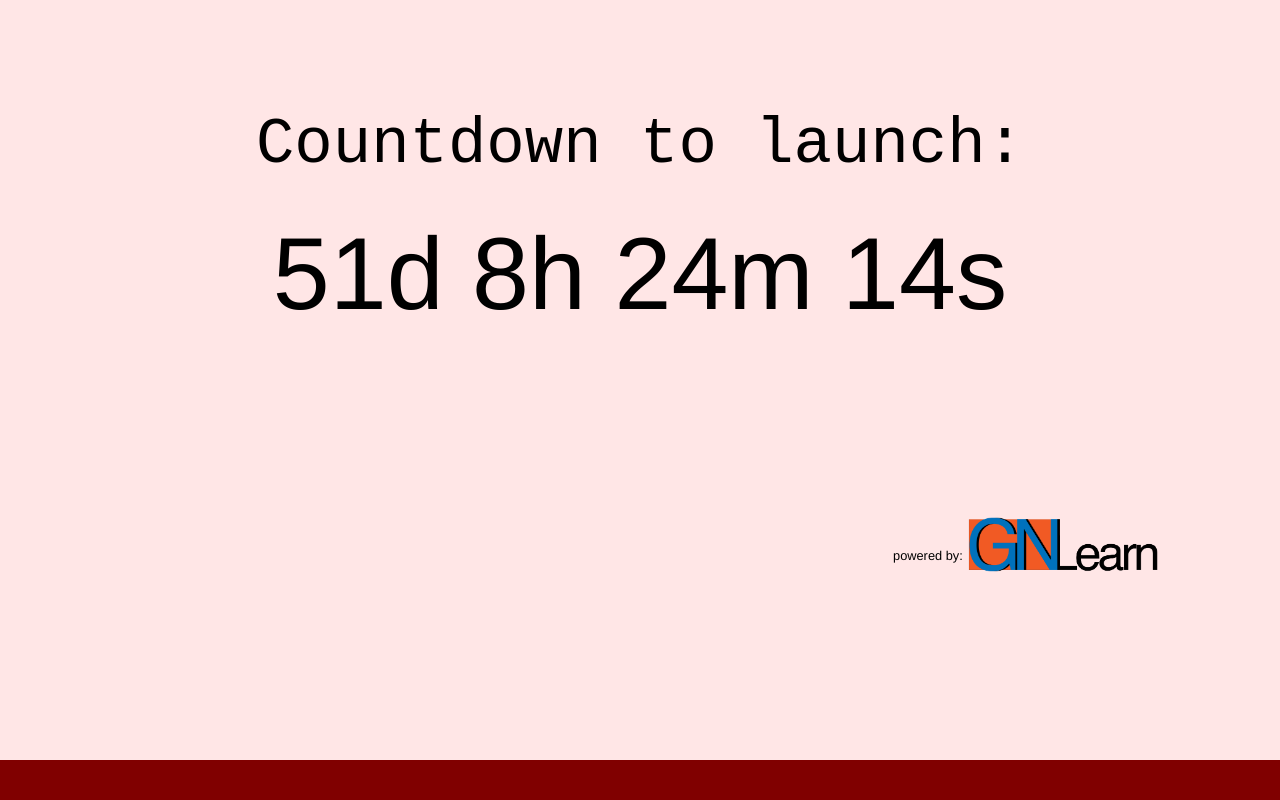
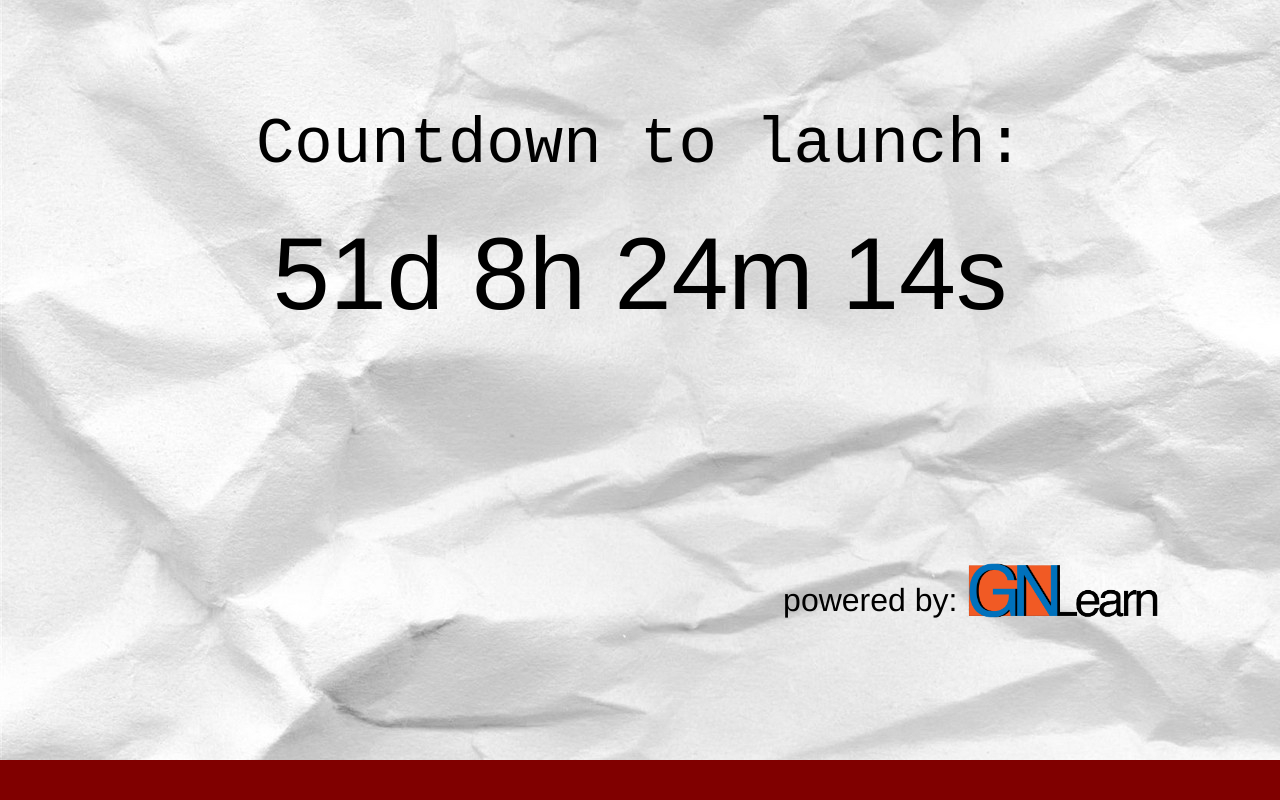
Before and after one commit to gnstic/glear.github.io, a plain HTML site: page index.html in a window 1280 px wide. Shown: the top 800 px of the page. Drawn offline with nearby package versions, Linux system fonts and the light colour scheme.

Commit message:
Update index.html

```diff
--- a/index.html
+++ b/index.html
@@ -11,13 +11,17 @@
   <script src="https://maxcdn.bootstrapcdn.com/bootstrap/3.3.7/js/bootstrap.min.js"></script>
 
   		<style type="text/css">
-		body {
-			background: #f6f6f6;
-			position: relative;
+
+		#section1 {
+		background-image:url(images/paper.jpg);
+		padding-top:100px;	height:760px;
 		}
 
-		  #section1 {padding-top:100px;height:760px; color: #fff; background-color: #ffe6e6;}
-		  #section2 {padding-top:50px;height:750px;color: #fff; background-color: #800000;}
+		#section2 {
+		padding-top:50px;	height:750px;
+		color: #fff; background-color: #800000;
+		}
+
 		p.demo {
 		  text-align: center;
 		  color: black;
@@ -30,6 +34,7 @@
 			color: black
 		}
 		p.powered{
+			font-size:32px;
 			text-align: right;
 			color: black
 		}
@@ -61,7 +66,7 @@
 		<div class="row">
 		<div class="col-sm-1"></div>
 		<div class="col-sm-10">
-			<p style="font-size:1vw" class="powered"><br><br><br><br><br>powered by: <img src="images/gnlearn.png" alt = "gnlearn-logo"
+			<p class="powered"><br><br><br>powered by: <img src="images/gnlearn.png" alt = "gnlearn-logo"
 			 width="192"></p>
 		</div>
 		<div class="col-sm-1"></div>
```
